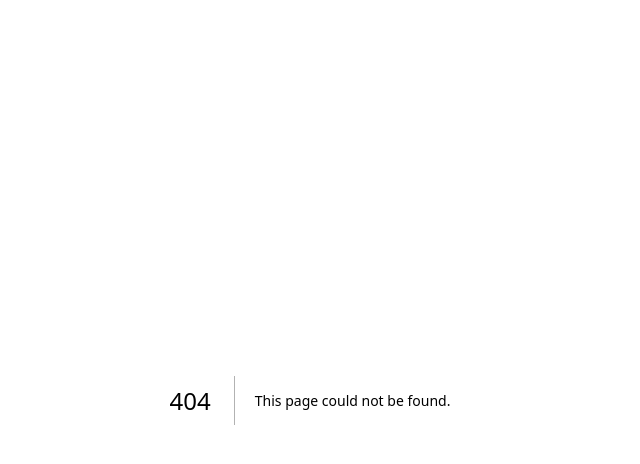
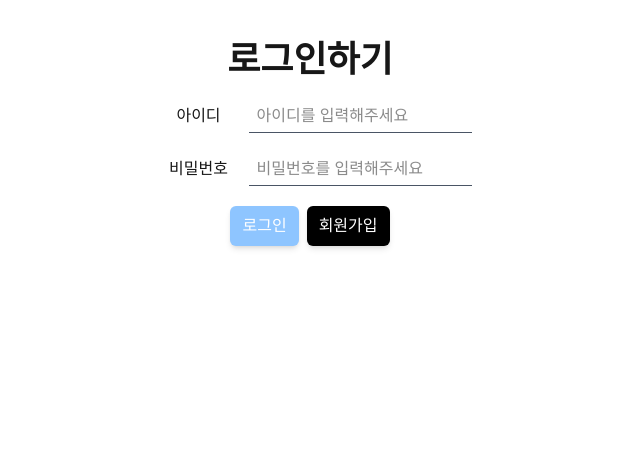
Before and after one commit to ensh12621/basic-frontend, a Next.js app: page /auth/login in a window 1280 px wide. Before the commit this address had no page. Shown: the top 464 px of the page, without its empty margins (330-970 px from the left). Built offline with nearby package versions, Linux system fonts and the light colour scheme.

Commit message:
fix : lib에서 api로 회원가입 코드위치 변경

```diff
--- /dev/null
+++ b/app/api/auth/dup-id/route.ts
@@ -0,0 +1,40 @@
+import { NextResponse } from "next/server";
+
+export async function GET(request : Request){
+
+
+    const {searchParams} = new URL(request.url);
+    const userId = searchParams.get("userId");
+
+    if(!userId){
+        return NextResponse.json(
+            {error: "userId가 누락되었습니다."},
+            {status: 400}
+        );
+    }
+
+
+    try{
+        const response = await fetch(`http://localhost:8080/auth/dup-check-id?userId=${userId}`,{
+        method:"get"
+        });
+
+        if(!response.ok){
+            console.log(response.statusText);
+            console.log(response.status);
+            return false;
+        }
+
+        const data = await response.json();
+        return NextResponse.json(data);
+    }catch(e){
+        console.log(e.status);
+        console.log(e.statusText);
+        return NextResponse.json(
+            {error: "서버 통신 실패"},
+            {status: 500}
+        );
+
+    }
+
+}
--- /dev/null
+++ b/app/api/auth/join/route.ts
@@ -0,0 +1,35 @@
+import { NextResponse } from "next/server";
+
+export async function POST(request : Request){
+    const body = await request.json();
+    const {userId, userPwd, nickname, email} = body;
+
+    const response = await fetch("http://localhost:8080/auth/join-user", {
+        method: "post",
+        headers:{
+            "Content-Type": "application/json"
+        },
+        body: JSON.stringify({
+            userId,
+            userPwd,
+            nickname,
+            email
+        })
+    });
+
+    if(!response.ok){
+        console.log(response.status);
+        console.log(response.statusText);
+        return NextResponse.json(
+            {message: "회원가입 에러"},
+            {status: 500}
+        );
+    }
+
+
+    console.log("api/auth/join 호출되었음.");
+    const data = await response.json();
+    return NextResponse.json(
+        {result: data.result}, {status: 200});
+
+}
--- a/app/auth/join/joinForm.tsx
+++ b/app/auth/join/joinForm.tsx
@@ -1,6 +1,5 @@
 "use client";
 import { BlackButton, BlueButton, GreenButton } from "@/app/component/buttons";
-import { checkDuplicatedId, joinUser } from "@/app/lib/auth";
 import { useRouter } from "next/navigation";
 import { ChangeEvent, useState } from "react";
 
@@ -16,14 +15,23 @@ export default function JoinForm() {
     const router = useRouter();
 
     const handleUserIdChange = async (e: ChangeEvent<HTMLInputElement>) => {
-        setUserId(e.target.value);
+        const val = e.target.value;
 
-        if (e.target.value.trim() == "") {
+        setUserId(val);
+
+        if (val.trim() == "") {
             setDuplicated(false);
             return;
         }
 
-        const data = await checkDuplicatedId(e.target.value);
+        const response = await fetch(`/api/auth/dup-id?userId=`+val, {
+            method:"get",
+            headers:{
+                "Content-Type": "application/json"
+            }
+        });
+
+        const data = await response.json();
         setDuplicated(data.duplicated);
     };
 
@@ -55,7 +63,19 @@ export default function JoinForm() {
         }
 
 
-        const data = await joinUser(userId, userPwd, nickname, email);
+        const response = await fetch(`/api/auth/join`, {
+            method:"post",
+            headers:{
+                "Content-Type": "application/json"
+            },
+            body:JSON.stringify({
+                userId, userPwd, nickname, email
+            })
+
+        });
+
+
+        const data = await response.json();
 
         if(data.result == true){
             router.push("/auth/login");
--- /dev/null
+++ b/app/auth/login/loginForm.tsx
@@ -0,0 +1,87 @@
+"use client";
+
+import { BlackButton, BlueButton } from "@/app/component/buttons";
+import { Input1, UnderlineInput } from "@/app/component/inputs";
+import { useRouter } from "next/navigation";
+import { useState } from "react";
+
+export default function LoginForm() {
+
+    const [userId, setUserId] = useState("");
+    const [userPwd, setUserPwd] = useState("");
+
+    const router = useRouter();
+
+    const handleLogin = () => {
+        if(userId.trim().length == 0){
+            alert("아이디를 입력해주세요");
+            return;
+        }
+        if(userPwd.trim().length == 0){
+            alert("비밀번호를 입력해주세요");
+            return;
+        }
+
+    };
+
+    const joinPage = () => {
+        router.push("/auth/join");
+    };
+
+    return (
+        <section>
+            <div className="m-auto w-4/10 mt-10 text-center">
+                <span className="text-4xl font-bold">
+                    로그인하기
+                </span>
+
+                <div className="flex flex-col gap-5 mt-5">
+                    <div>
+                        <label
+                            htmlFor="userId"
+                            className="w-[100px] inline-block">
+                            아이디
+                        </label>
+                        <UnderlineInput
+                            id="userId"
+                            value={userId}
+                            onChange={e => setUserId(e.target.value)}
+                            placeholder="아이디를 입력해주세요"
+                         />
+                    </div>
+
+                    <div>
+                        <label
+                            htmlFor="userPwd"
+                            className="w-[100px] inline-block">
+                            비밀번호
+                        </label>
+                        <UnderlineInput
+                            type="password"
+                            value={userPwd}
+                            onChange={e => setUserPwd(e.target.value)}
+                            placeholder="비밀번호를 입력해주세요"
+                         />
+                    </div>
+
+                    <div className="flex gap-2 justify-center">
+                        <BlueButton
+                            value="로그인"
+                            onClick={handleLogin}
+                        />
+
+                        <BlackButton
+                            value="회원가입"
+                            onClick={joinPage}
+                        />
+
+                    </div>
+
+                </div>
+
+            </div>
+
+        </section>
+    );
+
+}
--- /dev/null
+++ b/app/auth/login/page.tsx
@@ -0,0 +1,12 @@
+import { Input1 } from "@/app/component/inputs";
+import LoginForm from "./loginForm";
+
+export default function Page() {
+    return (
+        <div>
+            <h1 className="hidden">로그인</h1>
+
+            <LoginForm />
+        </div>
+    );
+}
--- /dev/null
+++ b/app/component/inputs.tsx
@@ -0,0 +1,49 @@
+
+import { ChangeEvent } from "react";
+
+
+interface UnderlineInputProps{
+    type?: string;
+    value?: string;
+    id?: string;
+    onChange?: (e : ChangeEvent<HTMLInputElement>) => void;
+    placeholder? : string;
+}
+
+export function UnderlineInput({type, id, value, onChange, placeholder} : UnderlineInputProps){
+    return (
+        <Input1
+            type={type}
+            value={value}
+            onChange={onChange}
+            id={id}
+            placeholder={placeholder}
+            extraCss="border-b border-gray-600 px-2 py-1"
+
+        />
+    );
+}
+
+
+
+interface Input1Props{
+    type?: string;
+    value?: string;
+    onChange?: (e : ChangeEvent<HTMLInputElement>) => void;
+    extraCss? : string;
+    id?:string;
+    placeholder? : string;
+}
+
+
+
+export function Input1({type = "text", value, onChange, extraCss, id, placeholder} : Input1Props){
+    return <input
+                type={type}
+                value={value}
+                onChange={onChange}
+                id={id}
+                placeholder={placeholder}
+                className={`outline-none ${extraCss}`}
+                  />
+}
--- a/app/lib/auth.ts
+++ /dev/null
@@ -1,46 +0,0 @@
-
-export async function checkDuplicatedId(userId : string){
-
-    const response = await fetch(`http://localhost:8080/auth/dup-check-id?userId=${userId}`,{
-        method:"get"
-    });
-
-    if(!response.ok){
-        console.log(response.statusText);
-        console.log(response.status);
-        return false;
-    }
-
-    // console.log("checkDuplicatedId() .. param("+userId+")");
-
-    const data = await response.json();
-    // console.log(data);
-    return data;
-}
-
-export async function joinUser(userId : string, userPwd : string, nickname : string, email : string){
-
-    const response = await fetch("http://localhost:8080/auth/join-user", {
-        method: "post",
-        headers:{
-            "Content-Type": "application/json"
-        },
-        body: JSON.stringify({
-            userId,
-            userPwd,
-            nickname,
-            email
-        })
-    });
-
-    if(!response.ok){
-        console.log(response.status);
-        console.log(response.statusText);
-        return null;
-    }
-
-
-    console.log("lib/auth joinUser() 호출되었음.");
-    const data = await response.json();
-    return data;
-}
```
